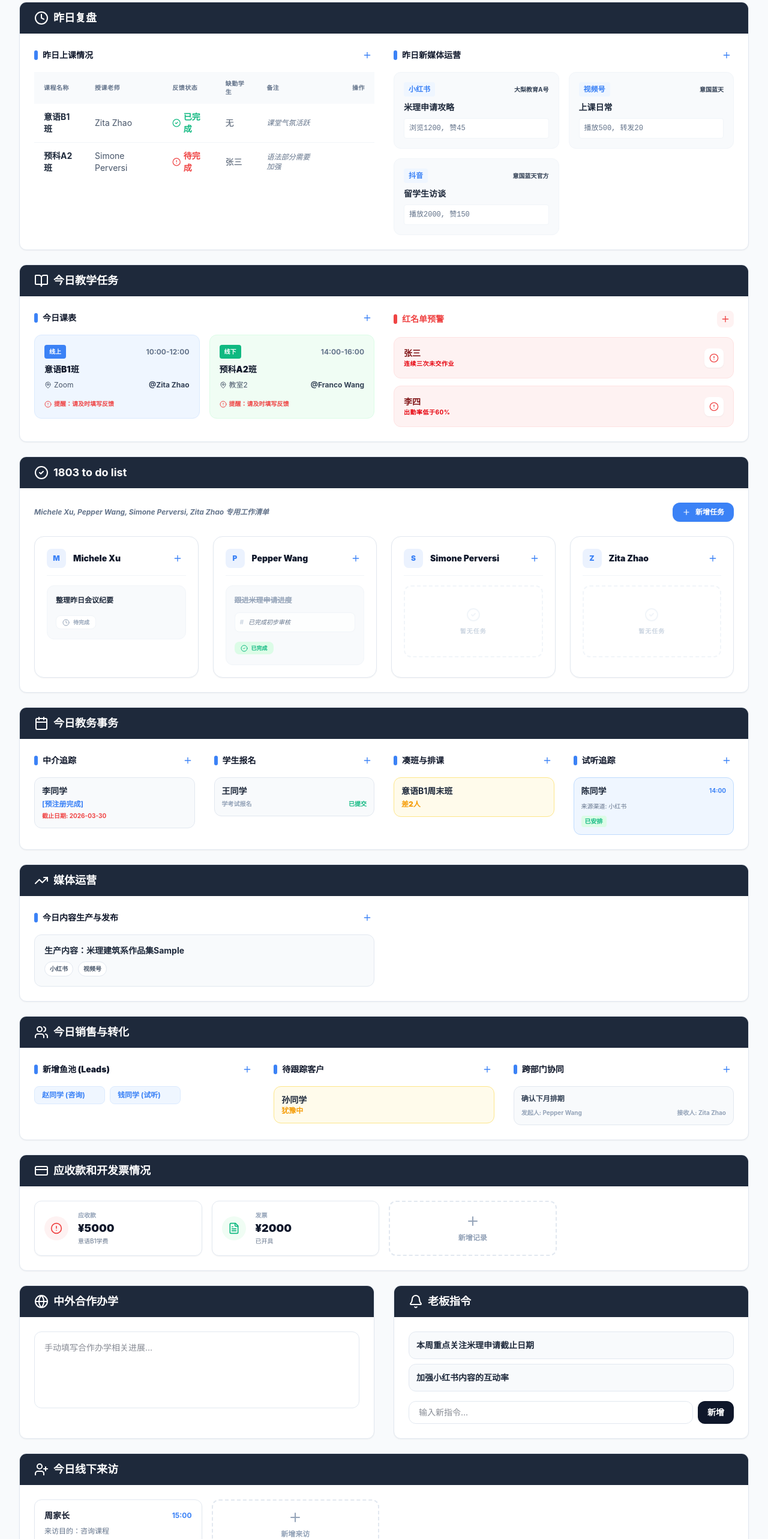
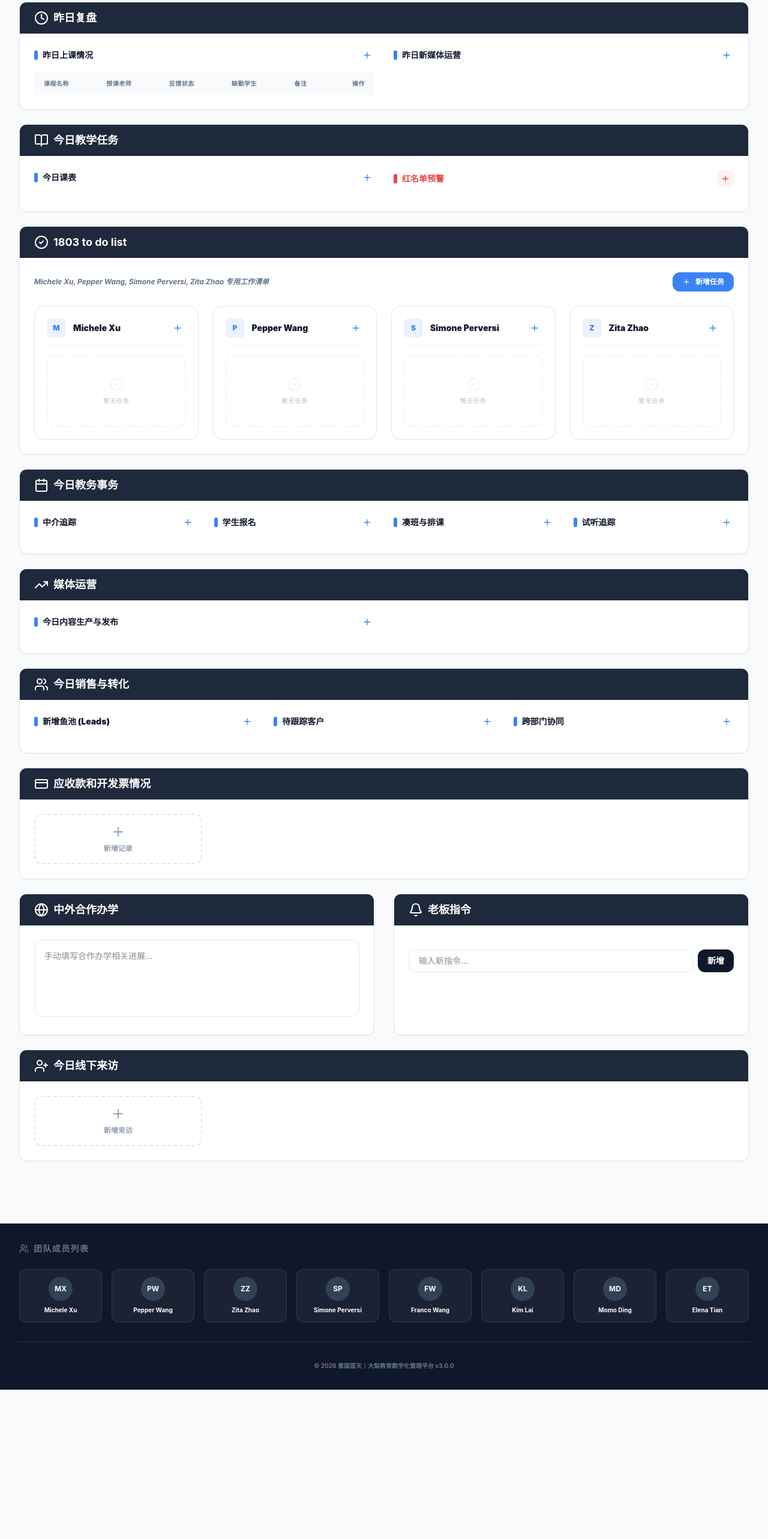
Before and after one commit to SUPPEPPER/Italysky-MEETING-SYSTEM, a React (Vite) app: page / in a window 1280 px wide. Shown: the part 180-2746 px from the top of the page at 60% size. After the commit the page ends 2497 px from the top, so only its background shows below. Built offline with nearby package versions, Linux system fonts and the light colour scheme.

Commit message:
feat: Remove initial data for dashboards
Removes hardcoded initial data from constants and App.tsx. This prepares the system to fetch data dynamically from APIs.

```diff
--- a/src/App.tsx
+++ b/src/App.tsx
@@ -99,14 +99,8 @@ export default function App() {
   const [cooperationNote, setCooperationNote] = useState('');
   const [currentDate, setCurrentDate] = useState(new Date());
 
-  const [redList, setRedList] = useState<{id: string, name: string, reason: string}[]>([
-    { id: '1', name: '张三', reason: '连续三次未交作业' },
-    { id: '2', name: '李四', reason: '出勤率低于60%' }
-  ]);
-  const [bossInstructions, setBossInstructions] = useState<string[]>([
-    '本周重点关注米理申请截止日期',
-    '加强小红书内容的互动率'
-  ]);
+  const [redList, setRedList] = useState<{id: string, name: string, reason: string}[]>([]);
+  const [bossInstructions, setBossInstructions] = useState<string[]>([]);
 
   const performanceData = [
     { name: 'Mon', value: 400 },
--- a/src/constants.ts
+++ b/src/constants.ts
@@ -32,58 +32,30 @@ export const TODO_ASSIGNEES: ToDoItem['assignee'][] = [
   'Zita Zhao'
 ];
 
-export const INITIAL_TODO_LIST: ToDoItem[] = [
-  { id: '1', assignee: 'Michele Xu', task: '整理昨日会议纪要', isCompleted: false, remarks: '' },
-  { id: '2', assignee: 'Pepper Wang', task: '跟进米理申请进度', isCompleted: true, remarks: '已完成初步审核' },
-];
+export const INITIAL_TODO_LIST: ToDoItem[] = [];
 
-export const INITIAL_YESTERDAY_CLASSES: YesterdayClass[] = [
-  { id: '1', name: '意语B1班', teacher: 'Zita Zhao', feedbackCompleted: true, absentStudents: '无', remarks: '课堂气氛活跃' },
-  { id: '2', name: '预科A2班', teacher: 'Simone Perversi', feedbackCompleted: false, absentStudents: '张三', remarks: '语法部分需要加强' },
-];
+export const INITIAL_YESTERDAY_CLASSES: YesterdayClass[] = [];
 
-export const INITIAL_YESTERDAY_MEDIA: MediaRecord[] = [
-  { id: '1', platform: '小红书', accountName: '大梨教育A号', content: '米理申请攻略', data: '浏览1200, 赞45' },
-  { id: '2', platform: '视频号', accountName: '意国蓝天', content: '上课日常', data: '播放500, 转发20' },
-  { id: '3', platform: '抖音', accountName: '意国蓝天官方', content: '留学生访谈', data: '播放2000, 赞150' },
-];
+export const INITIAL_YESTERDAY_MEDIA: MediaRecord[] = [];
 
-export const INITIAL_TODAY_CLASSES: TodayClass[] = [
-  { id: '1', type: '线上', time: '10:00-12:00', name: '意语B1班', location: 'Zoom', teacher: 'Zita Zhao', feedbackReminder: true },
-  { id: '2', type: '线下', time: '14:00-16:00', name: '预科A2班', location: '教室2', teacher: 'Franco Wang', feedbackReminder: true },
-];
+export const INITIAL_TODAY_CLASSES: TodayClass[] = [];
 
-export const INITIAL_AGENCY_TRACKING: AgencyTracking[] = [
-  { id: '1', student: '李同学', status: '预注册完成', deadline: '2026-03-30' },
-];
+export const INITIAL_AGENCY_TRACKING: AgencyTracking[] = [];
 
-export const INITIAL_STUDENT_REGISTRATIONS: StudentRegistration[] = [
-  { id: '1', student: '王同学', type: '学考试报名', status: '已提交' },
-];
+export const INITIAL_STUDENT_REGISTRATIONS: StudentRegistration[] = [];
 
-export const INITIAL_CLASS_FORMATIONS: ClassFormation[] = [
-  { id: '1', title: '意语B1周末班', status: '差2人' },
-];
+export const INITIAL_CLASS_FORMATIONS: ClassFormation[] = [];
 
-export const INITIAL_TRIAL_CLASSES: TrialClass[] = [
-  { id: '1', student: '陈同学', channel: '小红书', time: '14:00', isArranged: true, isFollowUp: false },
-];
+export const INITIAL_TRIAL_CLASSES: TrialClass[] = [];
 
-export const INITIAL_MEDIA_OPERATIONS: MediaOperation[] = [
-  { id: '1', content: '米理建筑系作品集Sample', platforms: ['小红书', '视频号'] },
-];
+export const INITIAL_MEDIA_OPERATIONS: MediaOperation[] = [];
 
 export const INITIAL_SALES_CONVERSION: SalesConversion = {
-  newLeads: ['赵同学 (咨询)', '钱同学 (试听)'],
-  followUpCustomers: [{ name: '孙同学', status: '犹豫中' }],
-  collaborations: [{ task: '确认下月排期', from: 'Pepper Wang', to: 'Zita Zhao' }],
+  newLeads: [],
+  followUpCustomers: [],
+  collaborations: [],
 };
 
-export const INITIAL_FINANCE_RECORDS: FinanceRecord[] = [
-  { id: '1', type: '应收款', amount: '5000', detail: '意语B1学费' },
-  { id: '2', type: '发票', amount: '2000', detail: '已开具' },
-];
+export const INITIAL_FINANCE_RECORDS: FinanceRecord[] = [];
 
-export const INITIAL_OFFLINE_VISITS: OfflineVisit[] = [
-  { id: '1', visitor: '周家长', time: '15:00', purpose: '咨询课程' },
-];
+export const INITIAL_OFFLINE_VISITS: OfflineVisit[] = [];
```
